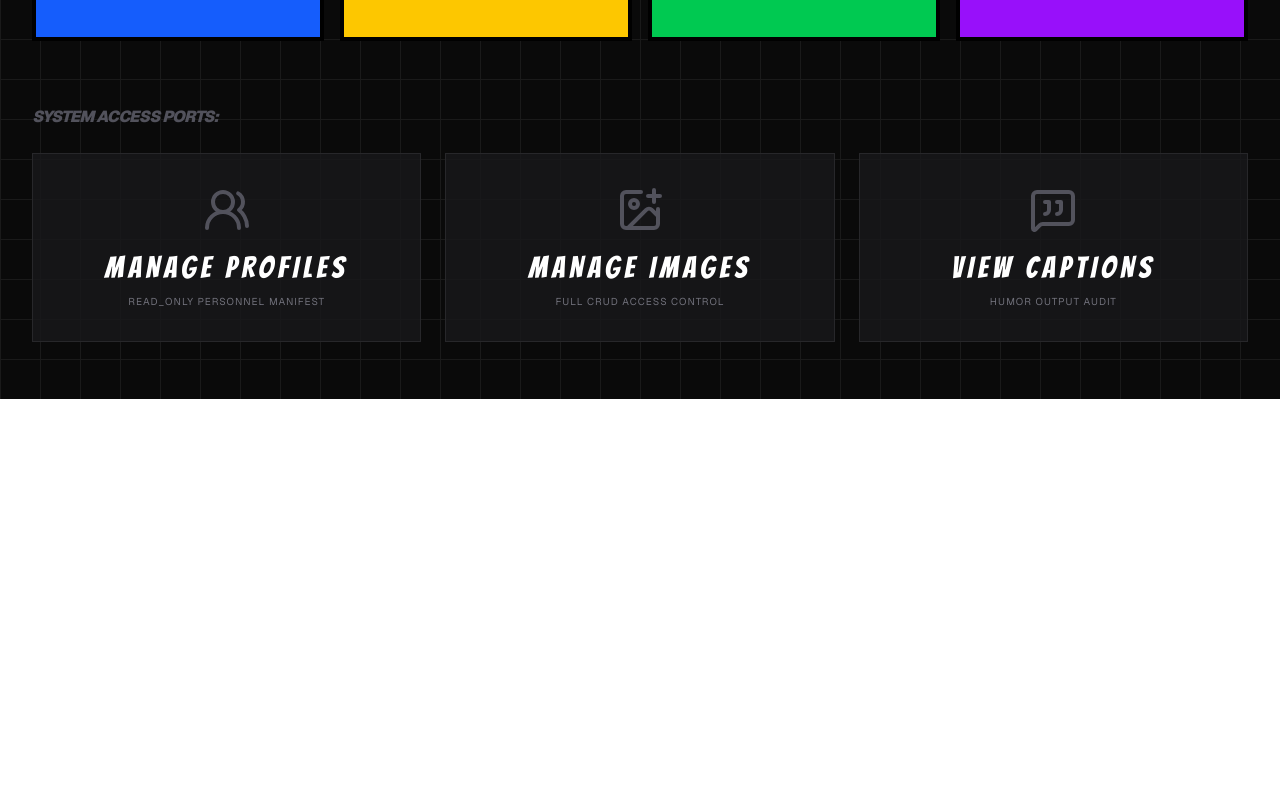
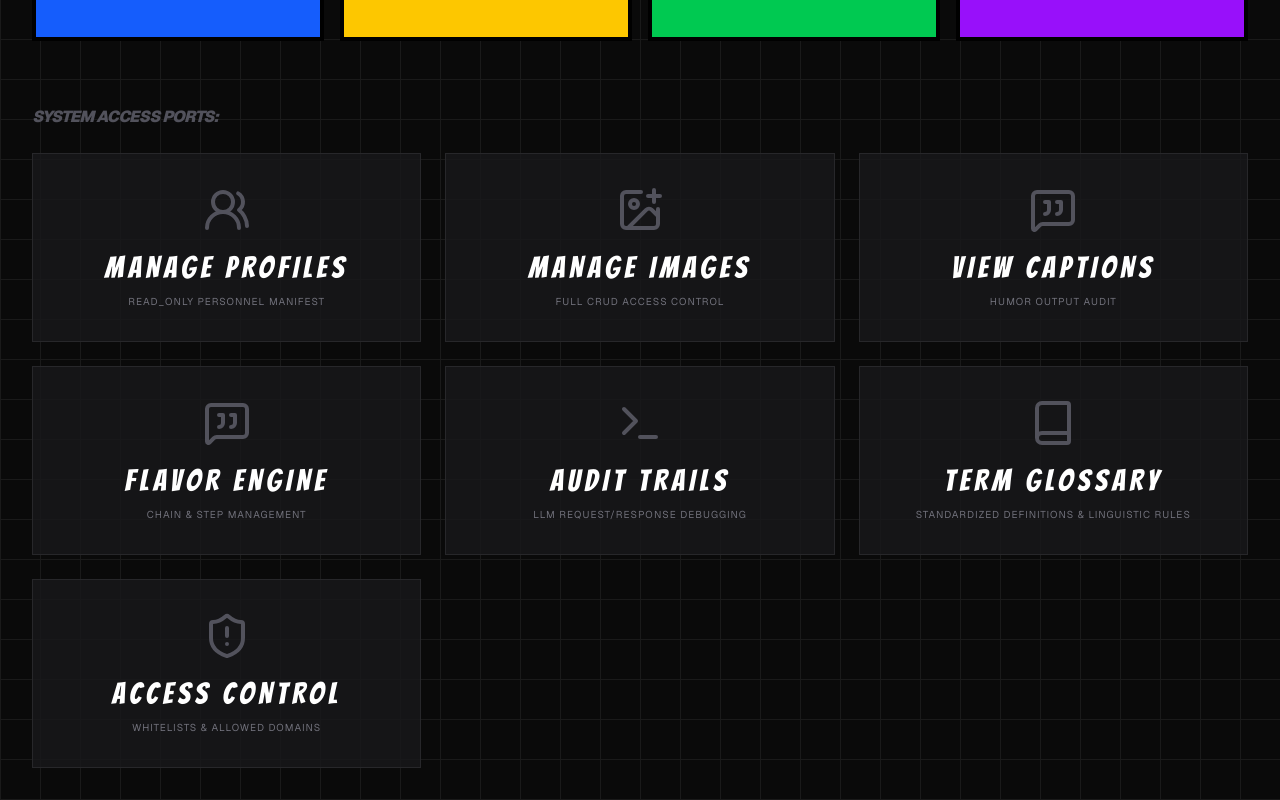
Before and after one commit to PrasieG01/CrackedAIAdmin, a Next.js app: page / in a window 1280 px wide. Shown: the part 401-1201 px from the top of the page. Before the commit the page ends 800 px from the top, so only its background shows below. Built offline with nearby package versions, Linux system fonts and the light colour scheme; no server answers; the database is empty.

Commit message:
Updated homepage

```diff
--- a/app/page.tsx
+++ b/app/page.tsx
@@ -3,8 +3,7 @@ import { Bangers } from "next/font/google"
 import { revalidatePath } from 'next/cache'
 import { redirect } from 'next/navigation'
 import Link from 'next/link'
-import { UsersRound, ImagePlus, MessageSquareQuote } from 'lucide-react'
-
+import { UsersRound, ImagePlus, MessageSquareQuote, Terminal, ShieldAlert, Book } from 'lucide-react'
 const bangers = Bangers({ weight: "400", subsets: ["latin"] });
 
 export default async function AdminDashboard() {
@@ -180,6 +179,33 @@ export default async function AdminDashboard() {
   <p className="text-[10px] text-zinc-500 mt-2 uppercase tracking-widest">Humor Output Audit</p>
 </Link>
 
+{/* 04: FLAVOR ENGINE (Orange) */}
+<Link href="/flavors" className="group relative bg-zinc-900/80 border border-zinc-800 p-8 text-center transition-all hover:border-orange-500 hover:shadow-[0_0_20px_rgba(249,115,22,0.15)]">
+  <MessageSquareQuote className="w-12 h-12 mx-auto mb-4 text-zinc-600 group-hover:text-orange-500 transition-colors" />
+  <h2 className={`${bangers.className} text-3xl text-white italic tracking-[0.15em] uppercase`}>FLAVOR ENGINE</h2>
+  <p className="text-[10px] text-zinc-500 mt-2 uppercase tracking-widest">Chain & Step Management</p>
+</Link>
+
+{/* 05: AUDIT TRAILS (Blue) */}
+<Link href="/admin/audit" className="group relative bg-zinc-900/80 border border-zinc-800 p-8 text-center transition-all hover:border-blue-500 hover:shadow-[0_0_20px_rgba(59,130,246,0.15)]">
+  <Terminal className="w-12 h-12 mx-auto mb-4 text-zinc-600 group-hover:text-blue-500 transition-colors" />
+  <h2 className={`${bangers.className} text-3xl text-white italic tracking-[0.15em] uppercase`}>AUDIT TRAILS</h2>
+  <p className="text-[10px] text-zinc-500 mt-2 uppercase tracking-widest">LLM Request/Response Debugging</p>
+</Link>
+
+{/* 05: TERM GLOSSARY */}
+<Link href="/terms" className="group relative bg-zinc-900/80 border border-zinc-800 p-8 text-center transition-all hover:border-green-500 hover:shadow-[0_0_20px_rgba(34,197,94,0.15)]">
+  <Book className="w-12 h-12 mx-auto mb-4 text-zinc-600 group-hover:text-green-500 transition-colors" />
+  <h2 className={`${bangers.className} text-3xl text-white italic tracking-[0.15em] uppercase`}>TERM GLOSSARY</h2>
+  <p className="text-[10px] text-zinc-500 mt-2 uppercase tracking-widest">Standardized Definitions & Linguistic Rules</p>
+</Link>
+
+{/* 06: ACCESS CONTROL (Red) */}
+<Link href="/admin/access" className="group relative bg-zinc-900/80 border border-zinc-800 p-8 text-center transition-all hover:border-red-500 hover:shadow-[0_0_20px_rgba(239,68,68,0.15)]">
+  <ShieldAlert className="w-12 h-12 mx-auto mb-4 text-zinc-600 group-hover:text-red-500 transition-colors" />
+  <h2 className={`${bangers.className} text-3xl text-white italic tracking-[0.15em] uppercase`}>ACCESS CONTROL</h2>
+  <p className="text-[10px] text-zinc-500 mt-2 uppercase tracking-widest">Whitelists & Allowed Domains</p>
+</Link>
   </div>
 </section>
   </div>
```
